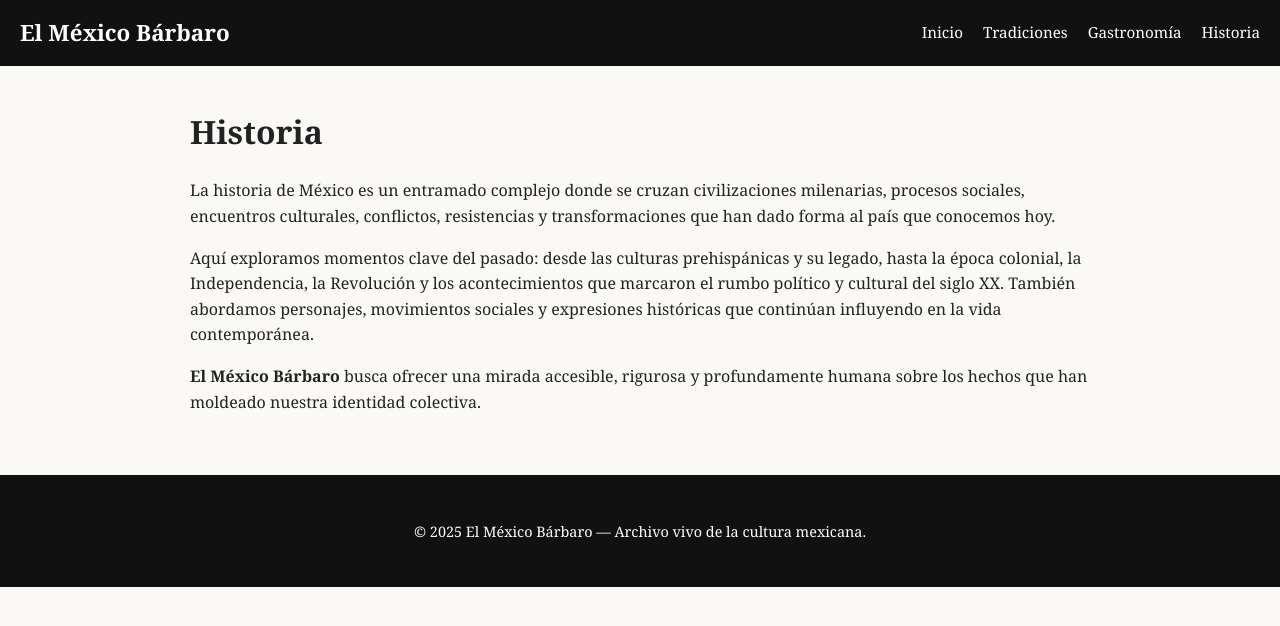
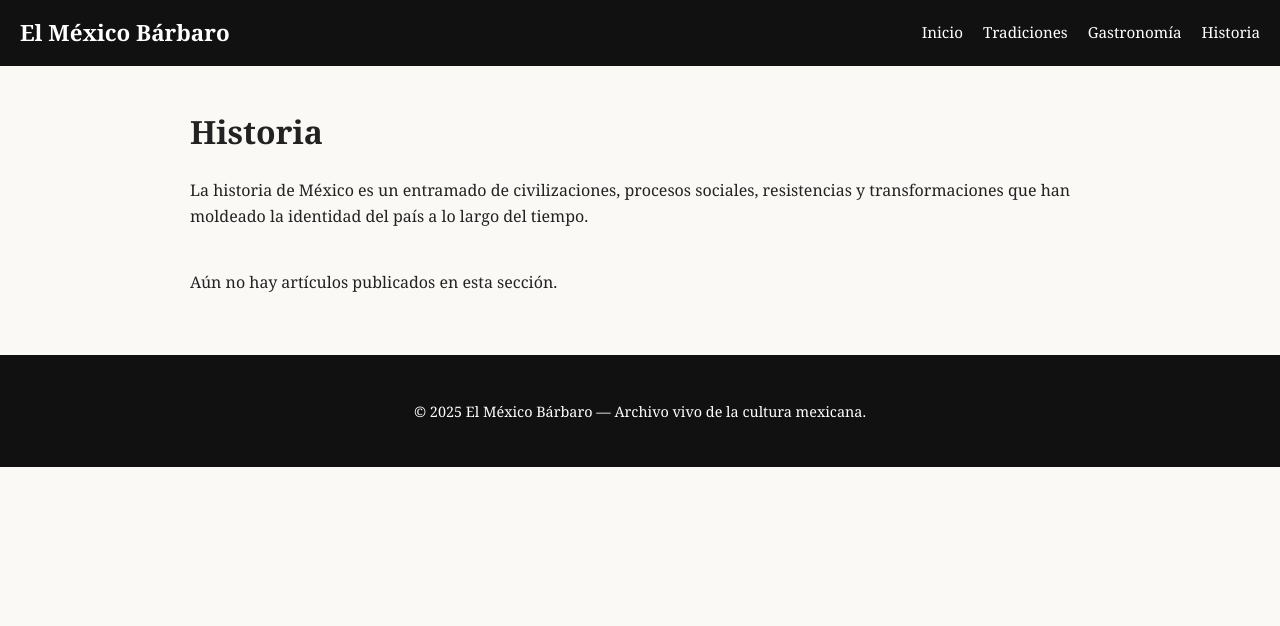
Before and after one commit to elbracamonte/elbracamonte.github.io, a Jekyll site: the page built from historia/index.html, in a window 1280 px wide. Shown: the top 626 px of the page. Built offline with Jekyll 4.4.1, drawn with Linux system fonts in a browser that asks for light colours.

Commit message:
Update index.html

```diff
--- a/historia/index.html
+++ b/historia/index.html
@@ -6,19 +6,24 @@
 <h1>Historia</h1>
 
 <p>
-La historia de México es un entramado complejo donde se cruzan civilizaciones milenarias,
-procesos sociales, encuentros culturales, conflictos, resistencias y transformaciones que
-han dado forma al país que conocemos hoy.
+La historia de México es un entramado de civilizaciones, procesos sociales, resistencias y
+transformaciones que han moldeado la identidad del país a lo largo del tiempo.
 </p>
 
-<p>
-Aquí exploramos momentos clave del pasado: desde las culturas prehispánicas y su legado,
-hasta la época colonial, la Independencia, la Revolución y los acontecimientos que marcaron
-el rumbo político y cultural del siglo XX. También abordamos personajes, movimientos sociales
-y expresiones históricas que continúan influyendo en la vida contemporánea.
-</p>
-
-<p>
-<strong>El México Bárbaro</strong> busca ofrecer una mirada accesible, rigurosa y profundamente humana
-sobre los hechos que han moldeado nuestra identidad colectiva.
-</p>
+<section class="post-list">
+  {% if site.categories.historia %}
+    {% for post in site.categories.historia %}
+      <article class="post-item">
+        <h2>
+          <a href="{{ post.url }}">{{ post.title }}</a>
+        </h2>
+        <p class="post-meta">
+          {{ post.date | date: "%d de %B de %Y" }}
+        </p>
+        <p>{{ post.excerpt }}</p>
+      </article>
+    {% endfor %}
+  {% else %}
+    <p>Aún no hay artículos publicados en esta sección.</p>
+  {% endif %}
+</section>
```
